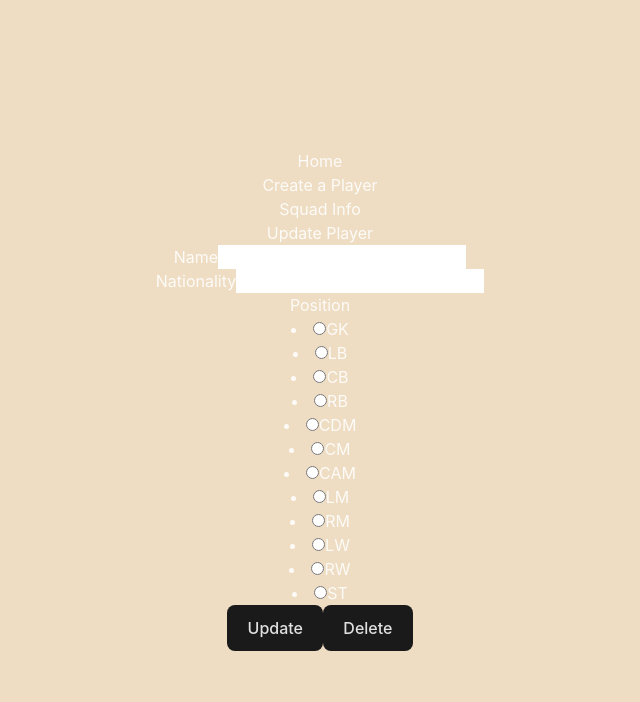
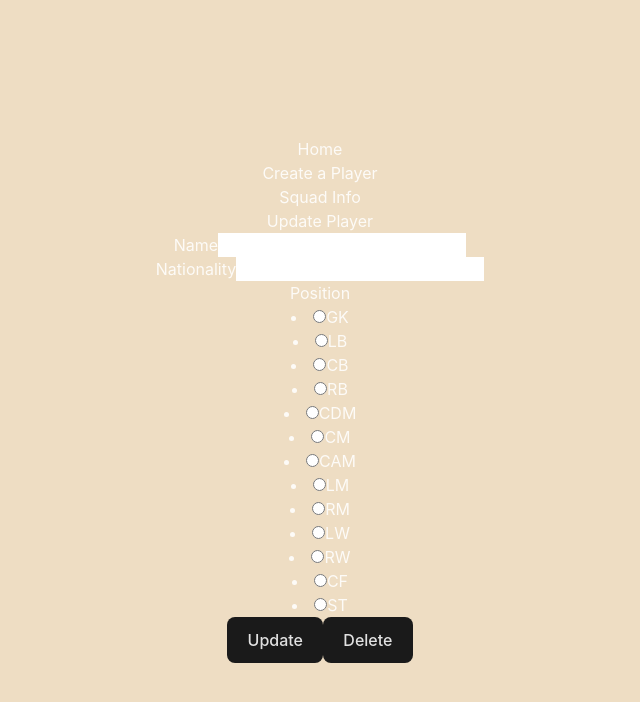
Before and after one commit to RiosNicholas/equipo, a React (Vite) app: page /update-player/1 in a window 1280 px wide. Shown: the top 702 px of the page, without its empty margins (320-960 px from the left). Built offline with nearby package versions, Linux system fonts and the light colour scheme; no server answers; the database is empty.

Commit message:
Remove typos preventing input

```diff
--- a/src/components/PlayerForm.jsx
+++ b/src/components/PlayerForm.jsx
@@ -2,13 +2,13 @@ import { useState } from "react";
 import { supabase } from "../client";
 
 const PlayerForm = () => {
-    const positions = ['GK', 'LB', 'CB', 'RB', 'CDM', 'CM', 'CAM', 'LM', 'RM', 'LW', 'RW', 'ST'];
-    const [player, setPlayers] = useState({name: "", nationality: "", position: ""});
+    const positions = ['GK', 'LB', 'CB', 'RB', 'CDM', 'CM', 'CAM', 'LM', 'RM', 'LW', 'RW', 'CF', 'ST'];
+    const [player, setPlayer] = useState({name: "", nationality: "", position: ""});
 
     const handleChange = (event) => {
         const {name, value} = event.target;
         console.log("Name: ", name, " value: ", value);
-        setCrewmate( (prev) => {
+        setPlayer( (prev) => {
             return {
                 ...prev,
                 [name]:value,
--- a/src/components/UpdatePlayerForm.jsx
+++ b/src/components/UpdatePlayerForm.jsx
@@ -4,17 +4,17 @@ import { useParams } from 'react-router-dom';
 
 const UpdatePlayerForm = () => {
     const {id} = useParams();
-    const positions = ['GK', 'LB', 'CB', 'RB', 'CDM', 'CM', 'CAM', 'LM', 'RM', 'LW', 'RW', 'ST'];
+    const positions = ['GK', 'LB', 'CB', 'RB', 'CDM', 'CM', 'CAM', 'LM', 'RM', 'LW', 'RW', 'CF', 'ST'];
     const [player, setPlayer] = useState({name: "", nationality: "", position: ""});
 
     useEffect(() => {
         const getPlayer = async () => {
             const {data, error} = await supabase
-                .from('Crewmates')
+                .from('Equipo')
                 .select()
                 .eq('id', id);
 
-            console.log(data[0].color);
+            console.log(data[0].id);
             setPlayer({name: data[0].name, nationality: data[0].nationality, position: data[0].position});
         }
 
```
